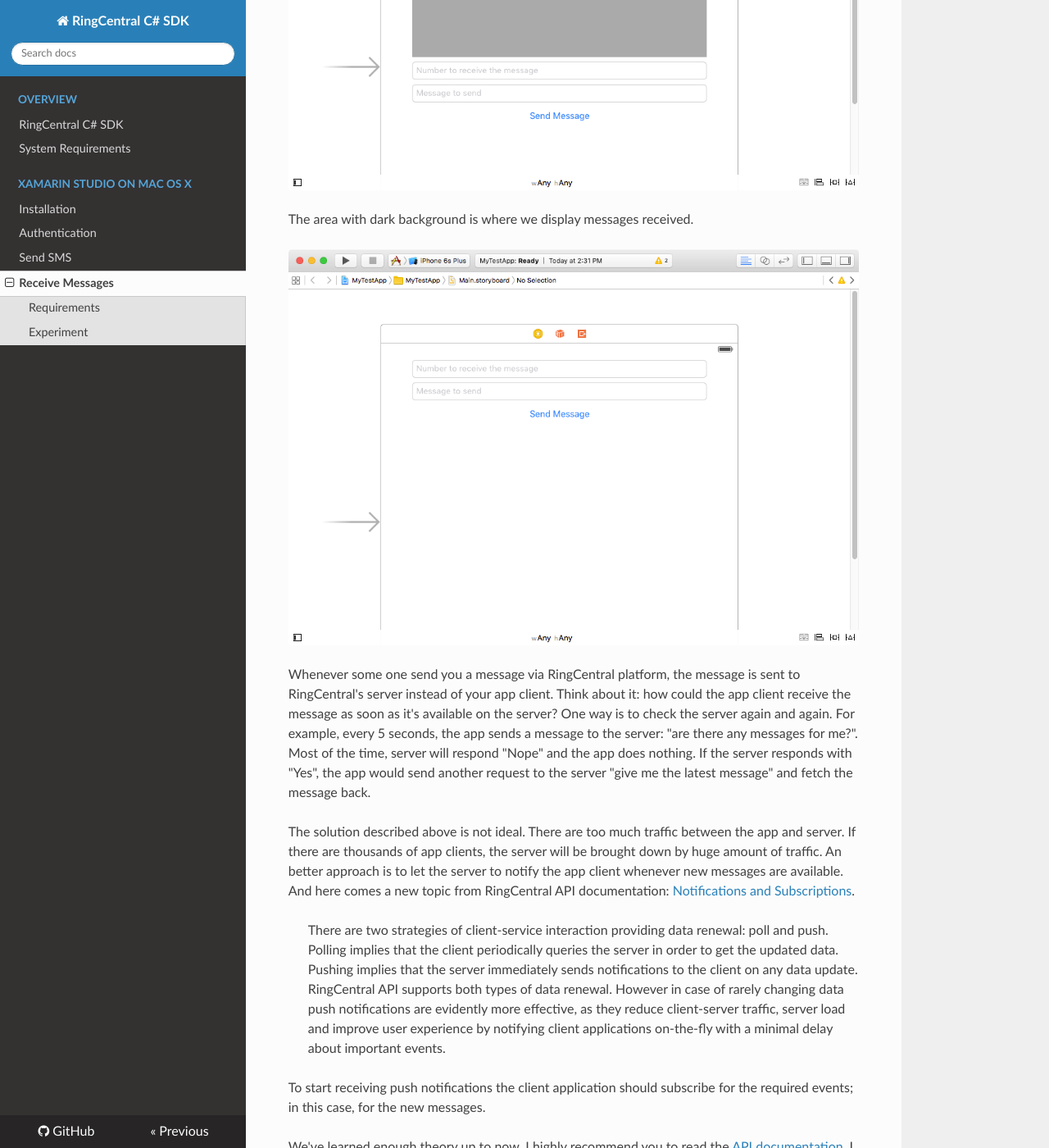
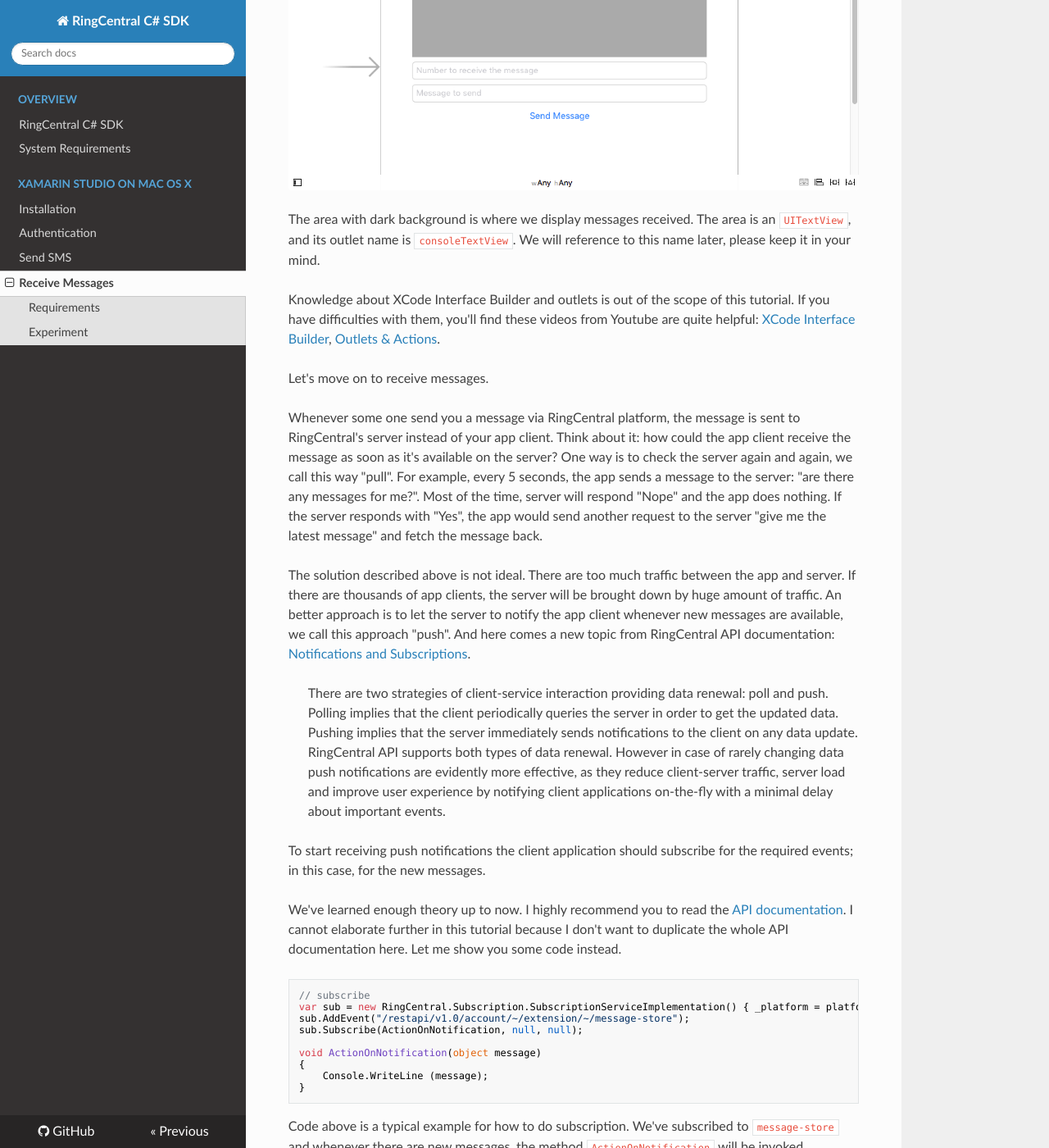
Before and after one commit to tylerlong/ringcentral-csharp-docs, an MkDocs documentation site: the page built from docs/mac/receive-messages.md, in a window 1280 px wide and 1400 px high, scrolled down 3152 px. Shown: the whole window at 82% size. Built offline with MkDocs 1.6.1, drawn with Linux system fonts in a browser that asks for light colours; nearby versions of some CDN libraries; old or Windows-style settings are respelled for this version of MkDocs.

Commit message:
Minor changes

```diff
--- a/docs/mac/receive-messages.md
+++ b/docs/mac/receive-messages.md
@@ -34,13 +34,15 @@ Update the UI in XCode Interface Builder to make it like below:
 
 ![Interface Builder Chat UI](/screenshots/ib-chat-ui.png)
 
-The area with dark background is where we display messages received.
+The area with dark background is where we display messages received. The area is an `UITextView`, and its outlet name is `consoleTextView`. We will reference to this name later, please keep it in your mind.
 
-![Send Message UI](/screenshots/send-message-ui.png)
+Knowledge about XCode Interface Builder and outlets is out of the scope of this tutorial. If you have difficulties with them, you'll find these videos from Youtube are quite helpful: [XCode Interface Builder](https://www.youtube.com/results?search_query=xcode+interface+builder), [Outlets & Actions](https://www.youtube.com/results?search_query=xcode+outlets+actions).
 
-Whenever some one send you a message via RingCentral platform, the message is sent to RingCentral's server instead of your app client. Think about it: how could the app client receive the message as soon as it's available on the server? One way is to check the server again and again. For example, every 5 seconds, the app sends a message to the server: "are there any messages for me?". Most of the time, server will respond "Nope" and the app does nothing. If the server responds with "Yes", the app would send another request to the server "give me the latest message" and fetch the message back.
+Let's move on to receive messages.
 
-The solution described above is not ideal. There are too much traffic between the app and server. If there are thousands of app clients, the server will be brought down by huge amount of traffic. An better approach is to let the server to notify the app client whenever new messages are available. And here comes a new topic from RingCentral API documentation: [Notifications and Subscriptions](https://developer.ringcentral.com/api-docs/latest/index.html#!#Notifications.html).
+Whenever some one send you a message via RingCentral platform, the message is sent to RingCentral's server instead of your app client. Think about it: how could the app client receive the message as soon as it's available on the server? One way is to check the server again and again, we call this way "pull". For example, every 5 seconds, the app sends a message to the server: "are there any messages for me?". Most of the time, server will respond "Nope" and the app does nothing. If the server responds with "Yes", the app would send another request to the server "give me the latest message" and fetch the message back.
+
+The solution described above is not ideal. There are too much traffic between the app and server. If there are thousands of app clients, the server will be brought down by huge amount of traffic. An better approach is to let the server to notify the app client whenever new messages are available, we call this approach "push". And here comes a new topic from RingCentral API documentation: [Notifications and Subscriptions](https://developer.ringcentral.com/api-docs/latest/index.html#!#Notifications.html).
 
 > There are two strategies of client-service interaction providing data renewal: poll and push. Polling implies that the client periodically queries the server in order to get the updated data. Pushing implies that the server immediately sends notifications to the client on any data update. RingCentral API supports both types of data renewal. However in case of rarely changing data push notifications are evidently more effective, as they reduce client-server traffic, server load and improve user experience by notifying client applications on-the-fly with a minimal delay about important events.
 
```
